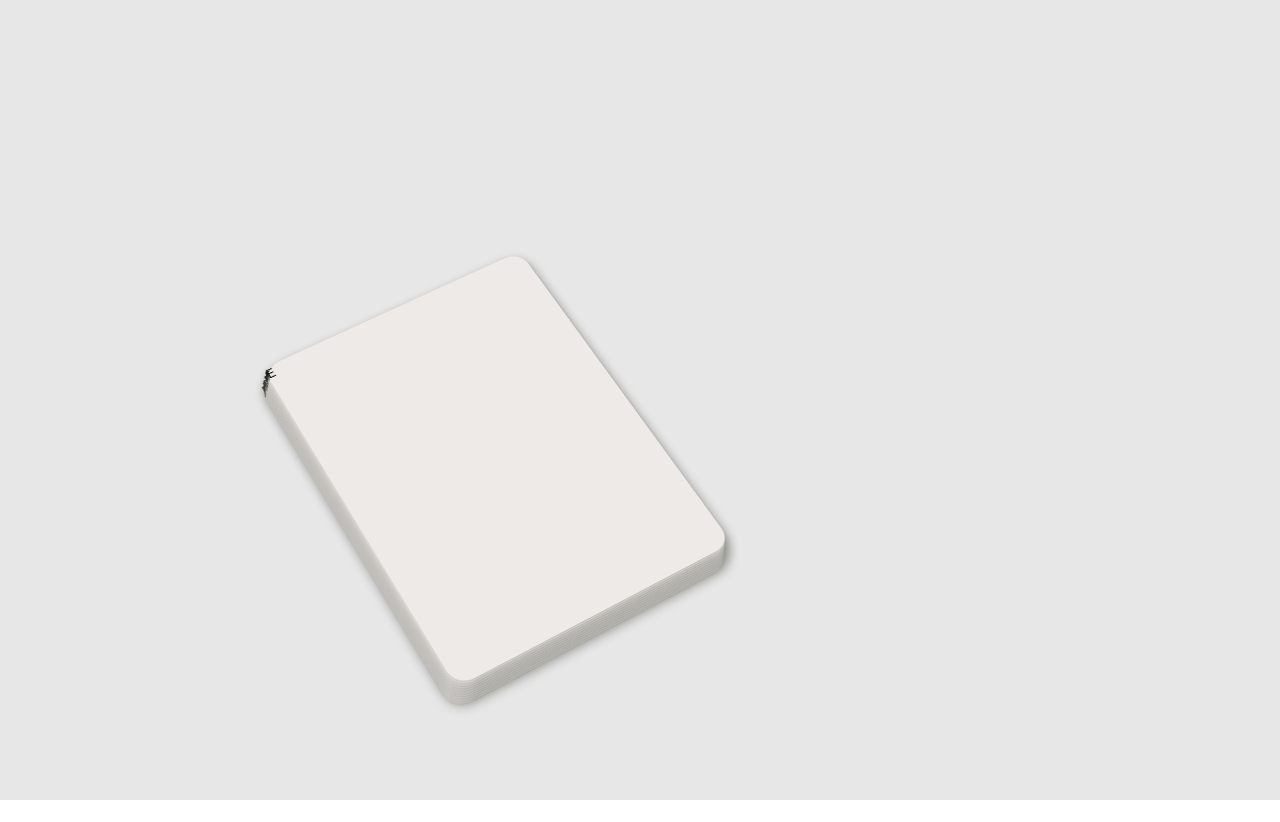
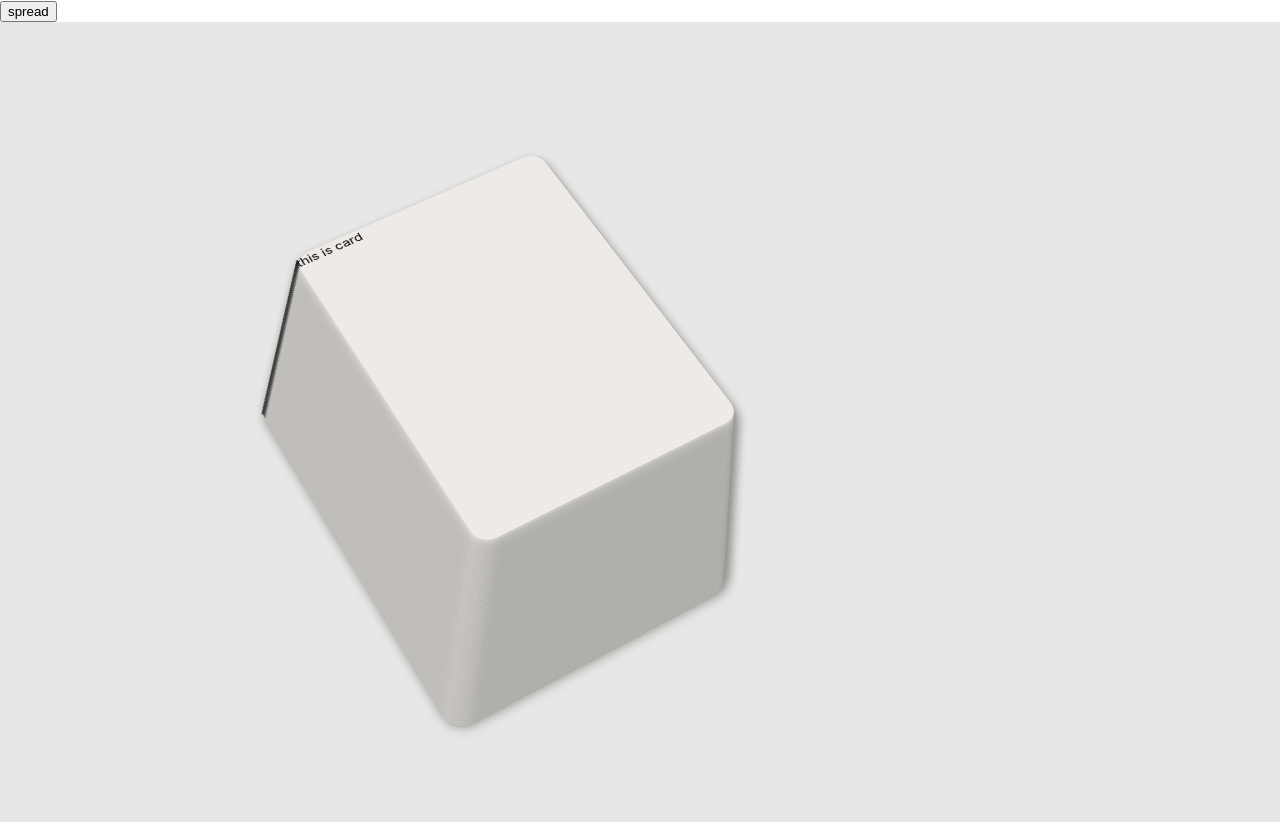
Before and after one commit to leehyeonj/css-transition, a React (Create React App) app in the folder css-transition/: page / in a window 1280 px wide. Before the commit the page ends 800 px from the top, so only its background shows below. Built offline with nearby package versions, Linux system fonts and the light colour scheme.

Commit message:
feat: card 78개 추가

```diff
--- a/css-transition/src/spread-card/index.js
+++ b/css-transition/src/spread-card/index.js
@@ -6,12 +6,11 @@ import styled, { css } from "styled-components";
 const SpreadCard = () => {
   const [isSpread, setSpread] = useState(false);
 
-  const handleOnClick = () => {
+  const handleSpread = () => {
     setSpread(!isSpread);
     console.log(isSpread);
   };
 
-  const cards = ["A", "B", "C", "D", "E", "A", "B", "C", "D", "E"];
   const translate3dx = (index) => {
     const value = -50 + 0.5 * index;
     return value;
@@ -35,11 +34,17 @@ const SpreadCard = () => {
     const value = -10 + 1.5 * index;
     return value;
   };
+
+  const selectCard = () => {
+    console.log("select");
+  };
   return (
-    <Perspective onClick={handleOnClick}>
+    <div>
+      <button onClick={handleSpread}>spread</button>
+      <Perspective>
         <CardContainer className={classnames("card-container")}>
           <div>
-          {cards.map((p, index) => {
+            {[...Array(78)].map((p, index) => {
               return (
                 <Card
                   isSpread={isSpread}
@@ -49,14 +54,16 @@ const SpreadCard = () => {
                   rotate={rotate(index)}
                   rotate3dx={rotate3dx(index)}
                   rotate3dy={rotate3dy(index)}
+                  onClick={selectCard}
                 >
-                {p}
+                  this is card
                 </Card>
               );
             })}
           </div>
         </CardContainer>
       </Perspective>
+    </div>
   );
 };
 
@@ -109,6 +116,9 @@ const Card = styled.div`
           ${(props) => props.rotate3dy}%,
           0
         );
+      &:hover {
+        background: pink;
+      }
     `}
 `;
 export default SpreadCard;
```
Lines whose indentation alone changed are shown as unchanged.
